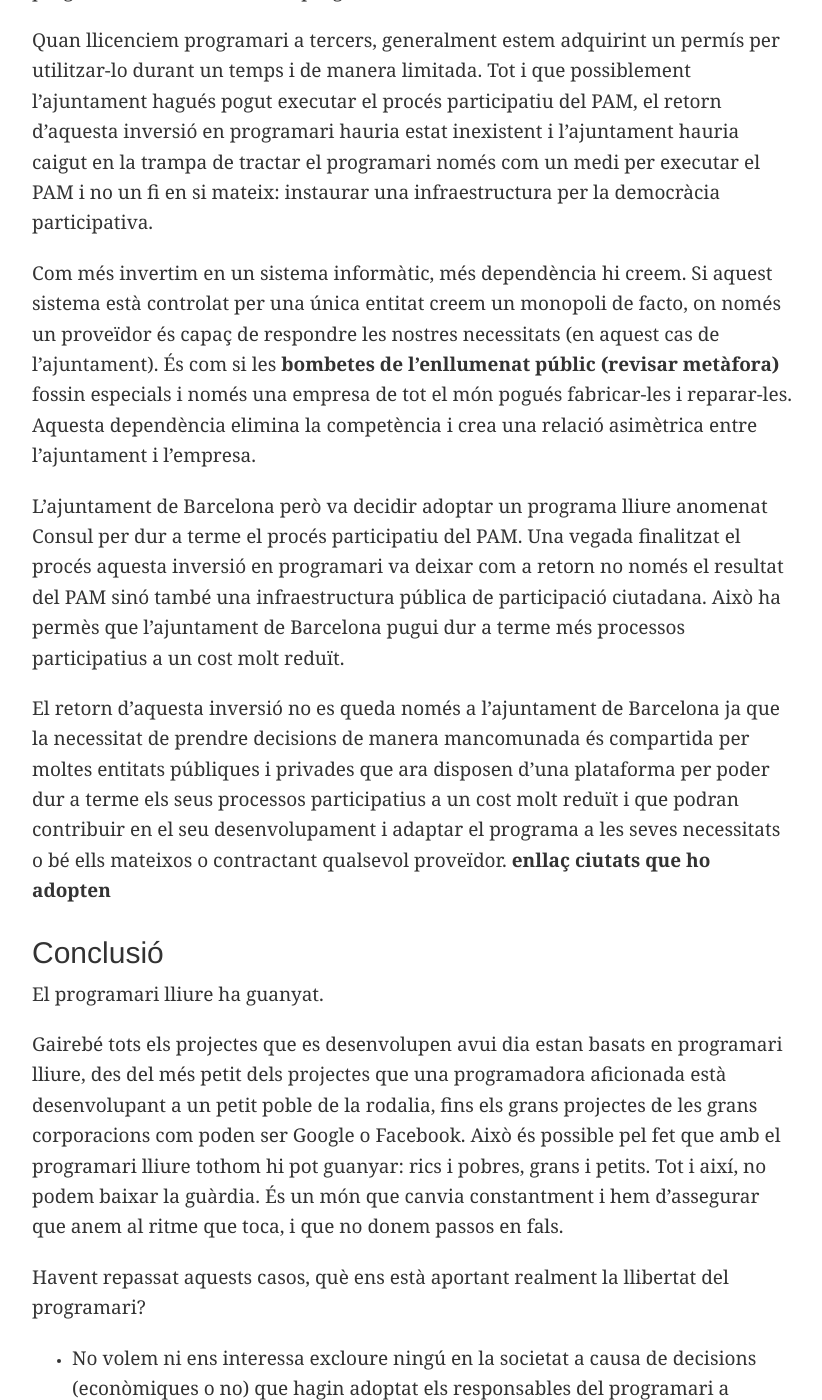
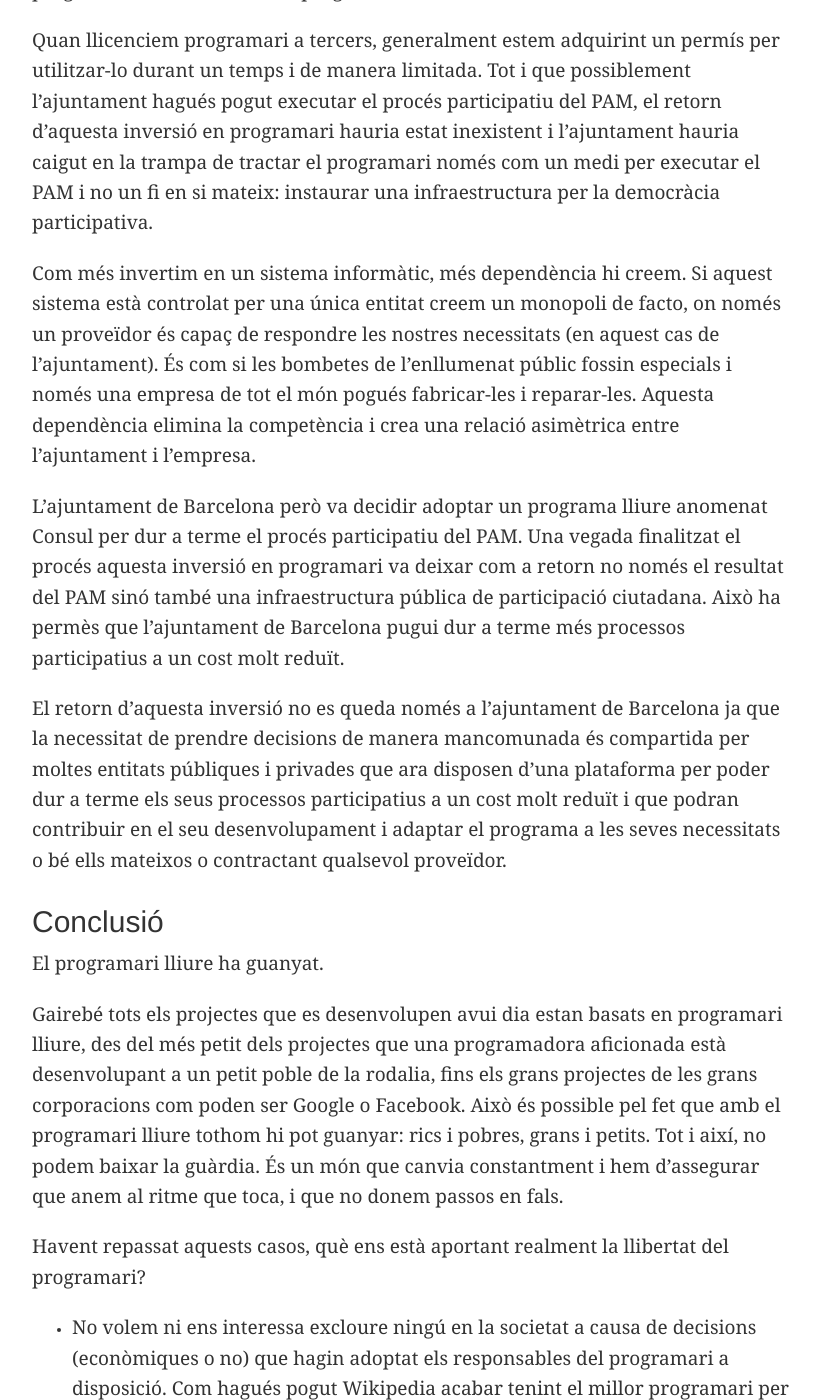
Before and after one commit to bcnfs/bcnfs.github.io, a Jekyll site: the page built from collaborations/obrintbarcelona.md, in a window 1280 px wide and 1400 px high, scrolled down 7773 px. Shown: the whole window, without its empty margins (228-1050 px from the left). Built offline with Jekyll 4.4.1, drawn with Linux system fonts in a browser that asks for light colours.

Commit message:
Treure comentaris
Alex... :(

```diff
--- a/collaborations/obrintbarcelona.md
+++ b/collaborations/obrintbarcelona.md
@@ -93,11 +93,11 @@ Aquesta limitació deixava a l'ajuntament únicament amb dues opcions: reutilitz
 
 Quan llicenciem programari a tercers, generalment estem adquirint un permís per utilitzar-lo durant un temps i de manera limitada. Tot i que possiblement l'ajuntament hagués pogut executar el procés participatiu del PAM, el retorn d'aquesta inversió en programari hauria estat inexistent i l'ajuntament hauria caigut en la trampa de tractar el programari només com un medi per executar el PAM i no un fi en si mateix: instaurar una infraestructura per la democràcia participativa.
 
-Com més invertim en un sistema informàtic, més dependència hi creem. Si aquest sistema està controlat per una única entitat creem un monopoli de facto, on només un proveïdor és capaç de respondre les nostres necessitats (en aquest cas de l'ajuntament). És com si les **bombetes de l'enllumenat públic (revisar metàfora)** fossin especials i només una empresa de tot el món pogués fabricar-les i reparar-les. Aquesta dependència elimina la competència i crea una relació asimètrica entre l'ajuntament i l'empresa.
+Com més invertim en un sistema informàtic, més dependència hi creem. Si aquest sistema està controlat per una única entitat creem un monopoli de facto, on només un proveïdor és capaç de respondre les nostres necessitats (en aquest cas de l'ajuntament). És com si les bombetes de l'enllumenat públic fossin especials i només una empresa de tot el món pogués fabricar-les i reparar-les. Aquesta dependència elimina la competència i crea una relació asimètrica entre l'ajuntament i l'empresa.
 
 L'ajuntament de Barcelona però va decidir adoptar un programa lliure anomenat Consul per dur a terme el procés participatiu del PAM. Una vegada finalitzat el procés aquesta inversió en programari va deixar com a retorn no només el resultat del PAM sinó també una infraestructura pública de participació ciutadana. Això ha permès que l'ajuntament de Barcelona pugui dur a terme més processos participatius a un cost molt reduït.
 
-El retorn d'aquesta inversió no es queda només a l'ajuntament de Barcelona ja que la necessitat de prendre decisions de manera mancomunada és compartida per moltes entitats públiques i privades que ara disposen d'una plataforma per poder dur a terme els seus processos participatius a un cost molt reduït i que podran contribuir en el seu desenvolupament i adaptar el programa a les seves necessitats o bé ells mateixos o contractant qualsevol proveïdor. **enllaç ciutats que ho adopten**
+El retorn d'aquesta inversió no es queda només a l'ajuntament de Barcelona ja que la necessitat de prendre decisions de manera mancomunada és compartida per moltes entitats públiques i privades que ara disposen d'una plataforma per poder dur a terme els seus processos participatius a un cost molt reduït i que podran contribuir en el seu desenvolupament i adaptar el programa a les seves necessitats o bé ells mateixos o contractant qualsevol proveïdor.
 
 
 ## Conclusió
```
